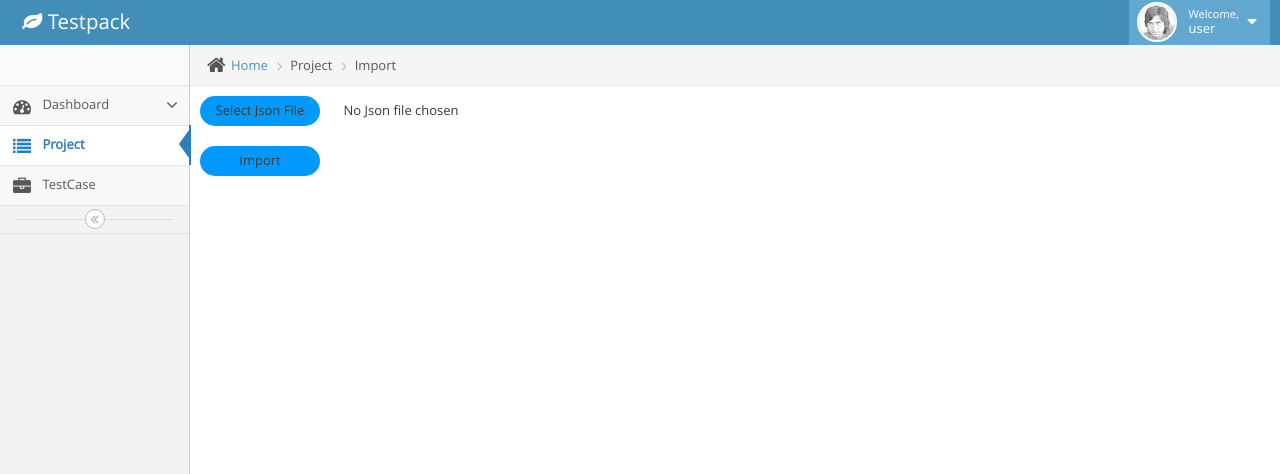
After one commit to eric-zhangmeng/fork_eric01, a Django app: page /onImportProject in a window 1280 px wide. The commit adds this page. Shown: the top 474 px of the page. Run offline with Django 3.2, Linux system fonts and the light colour scheme; some libraries are stand-ins or nearby versions.

Commit message:
add import project

```diff
--- /dev/null
+++ b/static/js/onImportProject.js
@@ -0,0 +1,18 @@
+function selectFile(obj){
+  $("#hiddenFile").click();
+}
+
+function changeValue(obj){
+  str1 = document.getElementById("hiddenFile").value;
+  pos1 = str1.lastIndexOf("\\");
+  $("#fileSelected").text(str1.substring((pos1+1)));
+}
+
+function validateForm()
+{
+    if ($("#fileSelected").text() == 'No Json file chosen') {
+      alert('Please choose one project Json file firstly !');
+      return false;
+    }
+    return true;
+}
--- a/static/js/testpack_project.js
+++ b/static/js/testpack_project.js
@@ -43,6 +43,10 @@ function onCreateProject(obj){
   if (nameProject != null) {
     window.location.href='/cteate_project?nameProject=' + nameProject +'';
   }
+}
+
+function onImportProject(obj){
+  window.location.href='/onImportProject';
 }
 
 function onViewProject(obj){
--- /dev/null
+++ b/templates/testpack/onImportProject.html
@@ -0,0 +1,127 @@
+<!DOCTYPE html>
+<html lang="en">
+  <head>
+    <meta http-equiv="X-UA-Compatible" content="IE=edge,chrome=1" />
+    <meta charset="utf-8" />
+    <title>Import Project - Testpack</title>
+    <meta name="description" content="overview &amp; stats" />
+    <meta name="viewport" content="width=device-width, initial-scale=1.0, maximum-scale=1.0" />
+    <link rel="stylesheet" href="../static/assets/css/bootstrap.min.css" />
+    <link rel="stylesheet" href="../static/assets/font-awesome/4.5.0/css/font-awesome.min.css" />
+    <link rel="stylesheet" href="../static/assets/css/fonts.googleapis.com.css" />
+    <link rel="stylesheet" href="../static/assets/css/ace.min.css" class="ace-main-stylesheet" id="main-ace-style" />
+    <link rel="stylesheet" href="../static/assets/css/ace-skins.min.css" />
+    <link rel="stylesheet" href="../static/assets/css/ace-rtl.min.css" />
+    <link rel="stylesheet" href="../static/assets/css/testpack.css" />
+  </head>
+
+  <body class="no-skin">
+    {% include "testpack\navbar.html" %}
+    <div class="main-container ace-save-state" id="main-container">
+      <script type="text/javascript">
+        try{ace.settings.loadState('main-container')}catch(e){}
+      </script>
+      <div id="sidebar" class="sidebar responsive ace-save-state">
+        <script type="text/javascript">
+            try{ace.settings.loadState('sidebar')}catch(e){}
+        </script>
+        <div class="sidebar-shortcuts" id="sidebar-shortcuts">
+        </div>
+        <ul class="nav nav-list">
+          <li class="">
+            <a href="testpack_result_stas" class="dropdown-toggle">
+              <i class="menu-icon fa fa-tachometer"></i>
+              <span class="menu-text"> Dashboard </span>
+              <b class="arrow fa fa-angle-down"></b>
+            </a>
+            <b class="arrow"></b>
+            <ul class="submenu">
+              <li class="">
+                  <a href="testpack_result_stas">
+                      <i class="menu-icon fa fa-caret-right"></i>
+                      Result Statistics
+                  </a>
+                  <b class="arrow"></b>
+              </li>
+              <li class="">
+                  <a href="testpack_case_dis">
+                      <i class="menu-icon fa fa-caret-right"></i>
+                      Cases Distribution
+                  </a>
+                  <b class="arrow"></b>
+              </li>
+              <li class="">
+                  <a href="testpack_running">
+                      <i class="menu-icon fa fa-caret-right"></i>
+                      Running Test
+                  </a>
+                  <b class="arrow"></b>
+              </li>
+              <li class="">
+                  <a href="testpack_recent">
+                      <i class="menu-icon fa fa-caret-right"></i>
+                      Recent Tests
+                  </a>
+                  <b class="arrow"></b>
+              </li>
+            </ul>
+          </li>
+          <li class="active">
+              <a href="testpack_project">
+                  <i class="menu-icon fa fa-list"></i>
+                  <span class="menu-text"> Project </span>
+              </a>
+              <b class="arrow"></b>
+          </li>
+          <li class="">
+              <a href="testpack_cases">
+                  <i class="menu-icon fa fa-briefcase"></i>
+                  <span class="menu-text"> TestCase </span>
+              </a>
+          </li>
+        </ul>
+        <div class="sidebar-toggle sidebar-collapse" id="sidebar-collapse">
+            <i id="sidebar-toggle-icon" class="ace-icon fa fa-angle-double-left ace-save-state" data-icon1="ace-icon fa fa-angle-double-left" data-icon2="ace-icon fa fa-angle-double-right"></i>
+        </div>
+      </div>
+      <div class="main-content">
+        <div class="main-content-inner">
+          <div class="breadcrumbs ace-save-state" id="breadcrumbs">
+            <ul class="breadcrumb">
+              <li>
+                <i class="ace-icon fa fa-home home-icon"></i>
+                <a href="testpack">Home</a>
+              </li>
+              <li class="active">Project</li>
+              <li class="active">Import</li>
+            </ul>
+          </div>
+          <div>
+           <form action="/importProject" method="post" enctype="multipart/form-data" onsubmit="return validateForm()">
+              <button class = "button1" type="button" onclick="selectFile()">Select Json File</button> &nbsp;&nbsp; <span id='fileSelected'>No Json file chosen</span><br>
+              <input id='hiddenFile' type="file" name="fileUpload" alt="not support" value="import" style="display:none;" accept="application/json" onchange="changeValue()">
+              <input class = "button1" type="submit" value="Import">
+            </form>
+          </div>
+        </div>
+      </div>
+    </div>
+    <script src="../static/assets/js/jquery-2.1.4.min.js"></script>
+    <script type="text/javascript">
+      if('ontouchstart' in document.documentElement) document.write("<script src='../static/assets/js/jquery.mobile.custom.min.js'>"+"<"+"/script>");
+    </script>
+    <script src="../static/assets/js/bootstrap.min.js"></script>
+
+    <script src="../static/assets/js/jquery.dataTables.min.js"></script>
+    <script src="../static/assets/js/jquery.dataTables.bootstrap.min.js"></script>
+    <script src="../static/assets/js/dataTables.buttons.min.js"></script>
+    <script src="../static/assets/js/buttons.flash.min.js"></script>
+    <script src="../static/assets/js/buttons.html5.min.js"></script>
+    <script src="../static/assets/js/buttons.print.min.js"></script>
+    <script src="../static/assets/js/buttons.colVis.min.js"></script>
+    <script src="../static/assets/js/dataTables.select.min.js"></script>
+    <script src="../static/assets/js/ace-elements.min.js"></script>
+    <script src="../static/assets/js/ace.min.js"></script>
+    <script src="../static/js/onImportProject.js"></script>
+  </body>
+</html>
--- a/testpack/testpack.py
+++ b/testpack/testpack.py
@@ -4,7 +4,7 @@ from django.contrib import messages
 import xlrd, xlwt
 from openpyxl import Workbook
 from openpyxl.utils import get_column_letter
-from testpackdb.models import Cases, Project, Topology, Parameter, recentTest
+from testpackdb.models import Cases, Project, Topology, recentTest
 import datetime, time, json, os, sys, json, random, zipfile
 
 def temp1(request):
@@ -91,7 +91,7 @@ def testpack_project(request):
   projectResult = Project.objects.all()
   context['projectInfoList'] = []
   for project in projectResult:
-    context['projectInfoList'].append((project.name, project.state))
+    context['projectInfoList'].append((project.name, project.state, project.lastRun))
   return render(request, './testpack/testpack_project.html', context)
 
 def cteate_project(request):
@@ -280,10 +280,27 @@ def exportProject(request):
   return response
   # return HttpResponse('export project successfully!')
 
+def onImportProject(request):
+  context = {}
+  return render(request, './testpack/onImportProject.html', context)
+
 def importProject(request):
   context = {}
-  nameProject = request.GET.get('nameProject', 'noProject')
-  return HttpResponse('import project successfully!')
+  if request.method == "POST":
+    fileHandle = request.FILES.get('fileUpload')
+  project = json.load(fileHandle)
+  name = project['name']
+  area = project['area']
+  # maps = project['maps']
+  maps = json.dumps(project['maps'])
+  testbed = json.dumps(project['testbed'])
+  # testbed = project['testbed']
+  projectResult = Project.objects.all()
+  for pro in projectResult:
+    if name == pro.name:
+      return HttpResponseRedirect('/testpack_project')
+  Project.objects.create(name=name, area=area, maps=maps, testbed=testbed)
+  return HttpResponseRedirect('/testpack_project')
 
 def cloneProject(request):
   context = {}
--- a/testpack/urls.py
+++ b/testpack/urls.py
@@ -39,6 +39,7 @@ urlpatterns = [
     url(r'^cloneProject$', testpack.cloneProject),
     url(r'^exportProject$', testpack.exportProject),
     url(r'^importProject$', testpack.importProject),
+    url(r'^onImportProject$', testpack.onImportProject),
     url(r'^returnTopology$', testpack.returnTopology),
     url(r'^viewTopology$', testpack.viewTopology),
     url(r'^viewTestbed$', testpack.viewTestbed),
--- a/testpackdb/models.py
+++ b/testpackdb/models.py
@@ -32,10 +32,6 @@ class Topology(models.Model):
   name = models.CharField(max_length=50, null=False, unique=True)
   value = models.TextField(null=False, unique=False)
 
-class Parameter(models.Model):
-  name = models.CharField(max_length=50, null=False, unique=True)
-  value = models.TextField(null=False, unique=False)
-
 class recentTest(models.Model):
   name = models.CharField(max_length=50, null=False, unique=False)
   execution = models.DateTimeField(auto_now=False)
```
Also changed, not shown: templates/testpack/testpack_project.html (+3 -4 lines), testpackdb/migrations/0022_delete_parameter.py (added), 8 other files.
